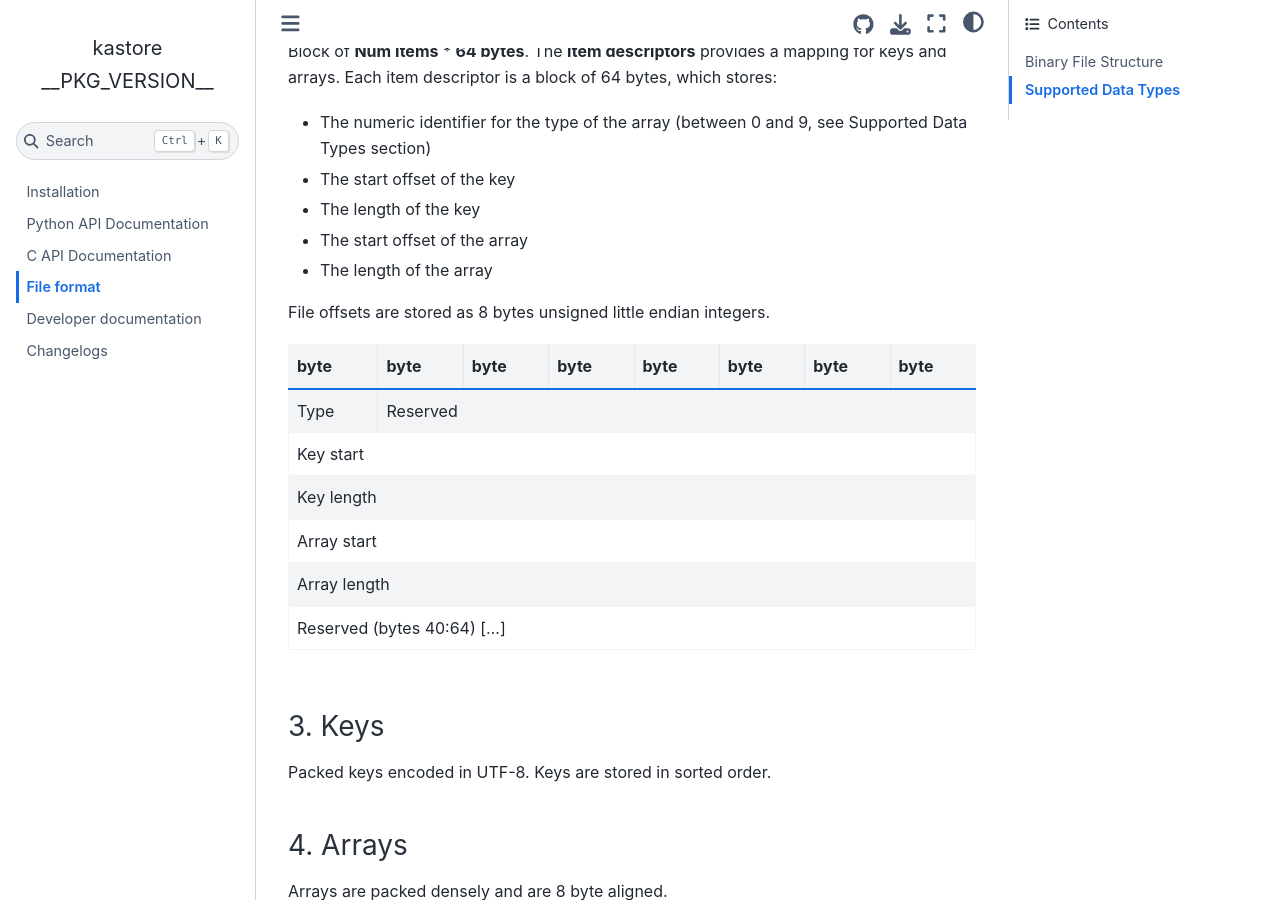
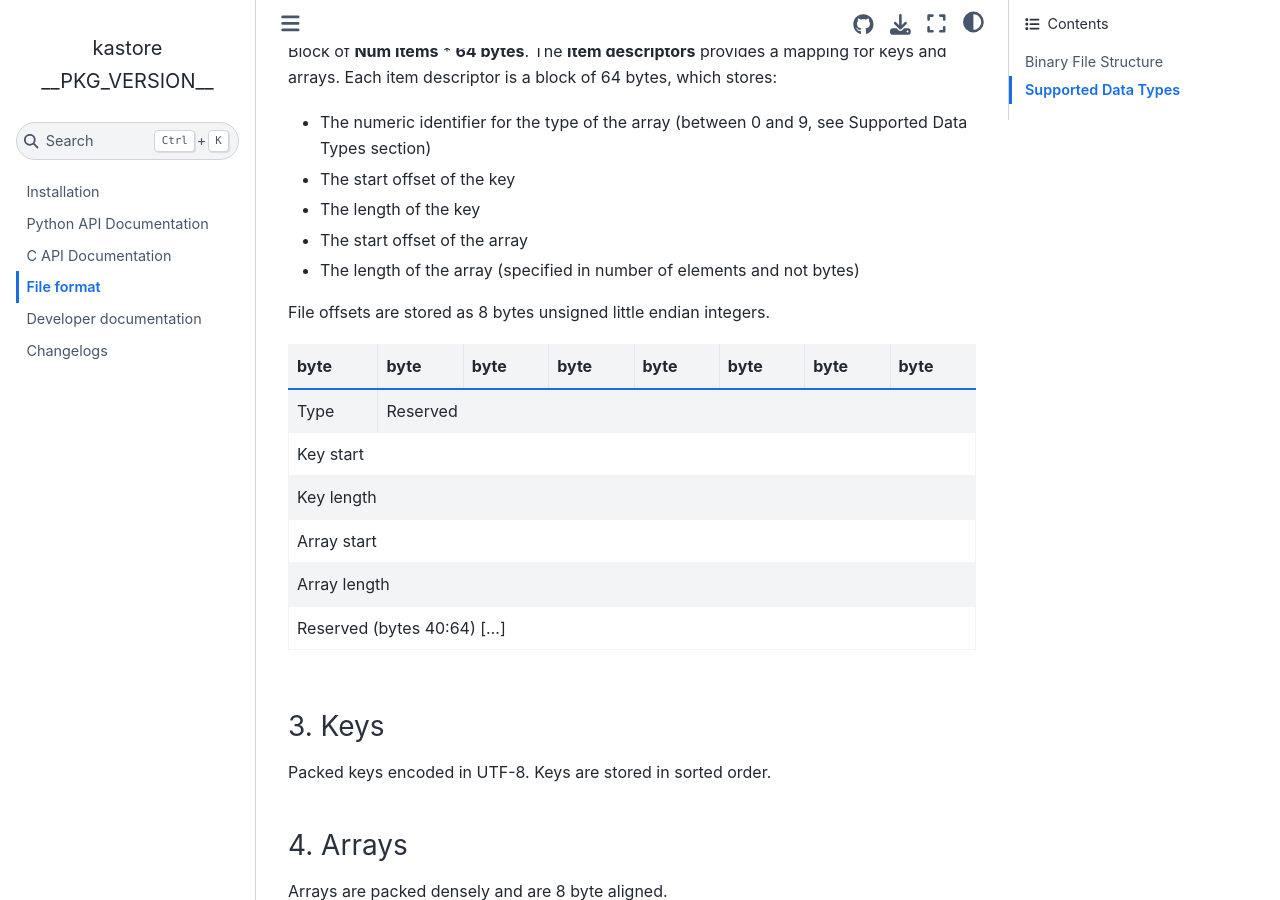
Before and after one commit to tskit-dev/kastore, a Jupyter Book: the page built from docs/format.rst, in a window 1280 px wide and 900 px high, scrolled down 1090 px. Built offline with Jupyter Book 1.0.4 settings and Sphinx 7.4.7 and the Sphinx Book theme 1.1.4, drawn with Linux system fonts in a browser that asks for light colours.

Commit message:
docs/format: detail array_length is in number of elements

```diff
--- a/docs/format.rst
+++ b/docs/format.rst
@@ -53,7 +53,7 @@ Each item descriptor is a block of 64 bytes, which stores:
 - The start offset of the key
 - The length of the key
 - The start offset of the array
-- The length of the array
+- The length of the array (specified in number of elements and not bytes)
 
 File offsets are stored as 8 bytes unsigned little endian integers.
 
```
